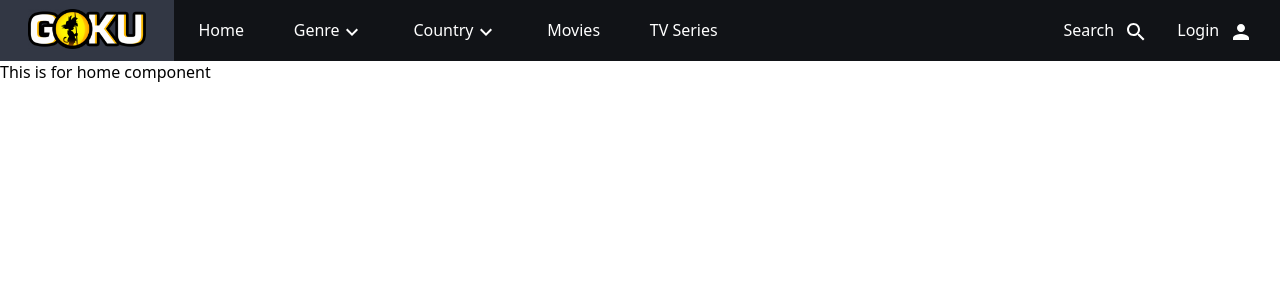
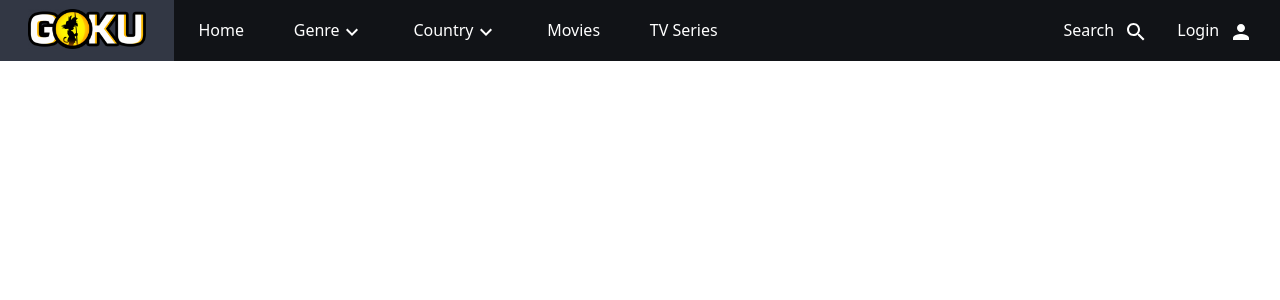
Before and after one commit to RiyazShaik-158/movies_searching, a React (Create React App) app: page /home in a window 1280 px wide. Shown: the top 300 px of the page. Built offline with nearby package versions, Linux system fonts and the light colour scheme.

Commit message:
initiatingHomePage

```diff
--- a/package.json
+++ b/package.json
@@ -13,6 +13,7 @@
     "react-dom": "^18.2.0",
     "react-router-dom": "^6.15.0",
     "react-scripts": "5.0.1",
+    "react-simple-image-slider": "^2.4.1",
     "web-vitals": "^2.1.4"
   },
   "scripts": {
--- a/src/components/Body/Home/Home.js
+++ b/src/components/Body/Home/Home.js
@@ -4,7 +4,7 @@ import './home.scss';
 function Home() {
   return (
     <div className='homeMain'>
-      This is for home component
+
     </div>
   )
 }
```
Also changed, not shown: 1 other file (tests, documents, lock files or other folders).
